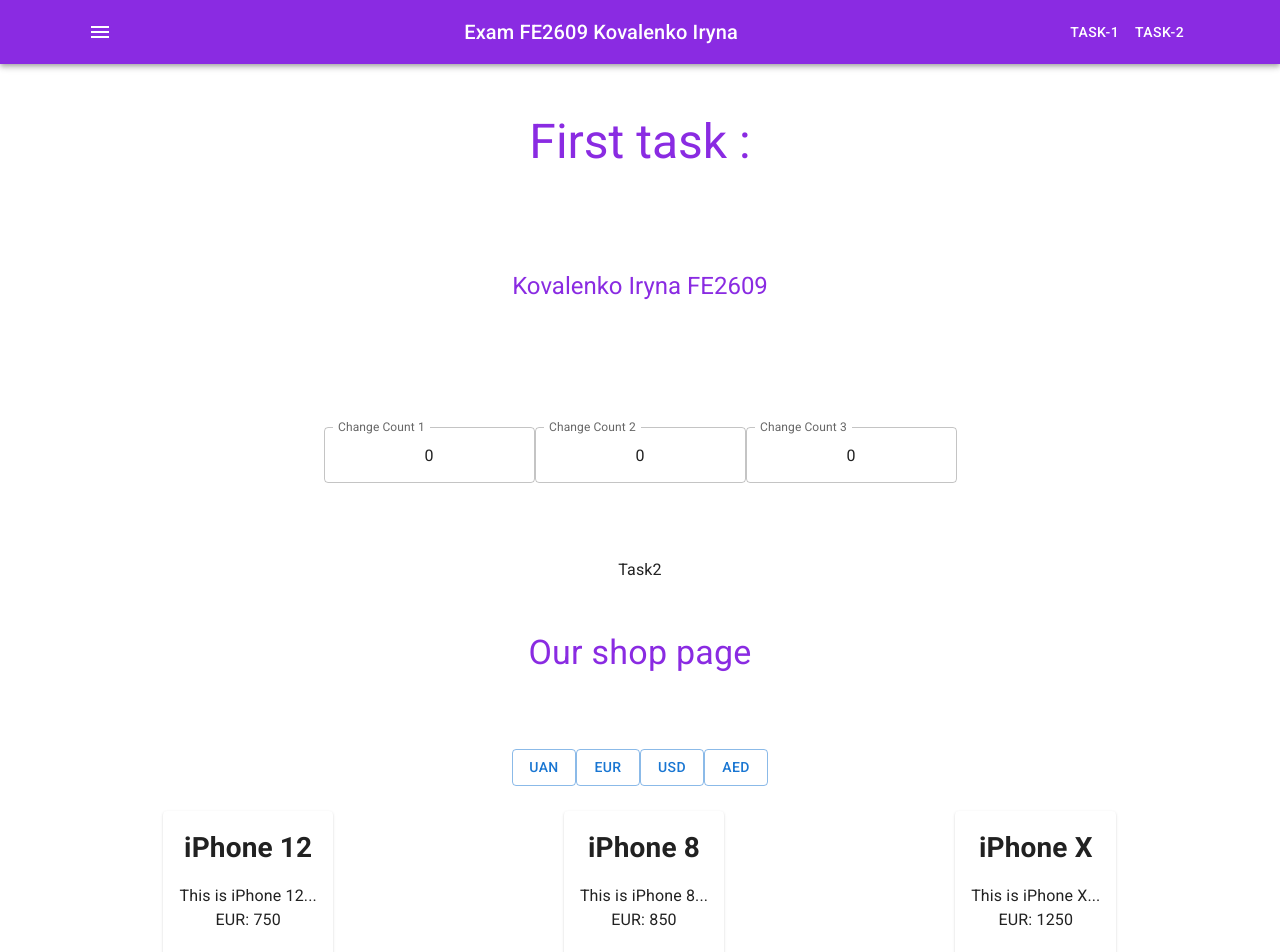
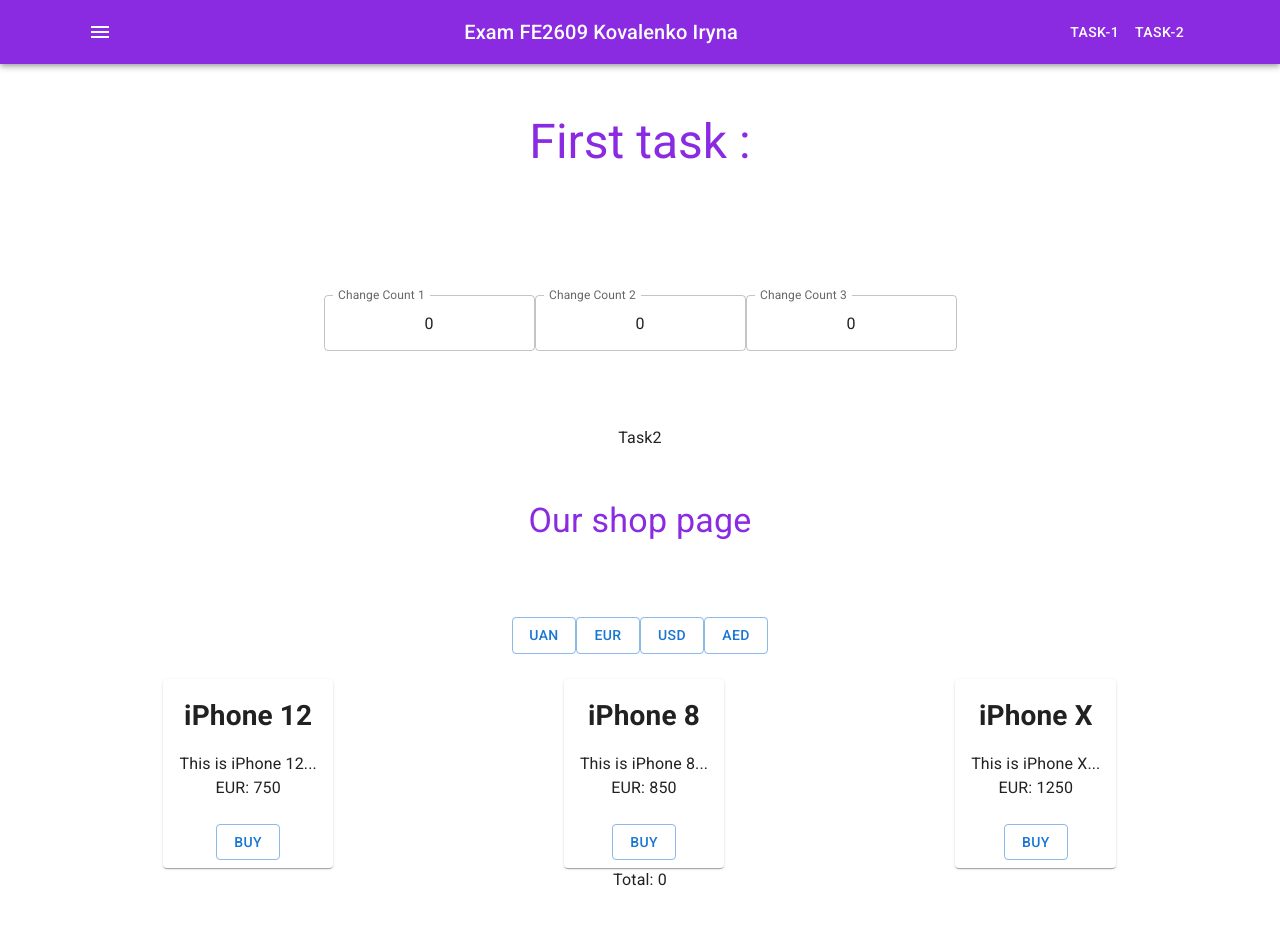
Before and after one commit to Irina77777777/Exam2609-React, a React (Create React App) app: page / in a window 1280 px wide. Shown: the top 952 px of the page. After the commit the page ends 892 px from the top, so only its background shows below. Built offline with nearby package versions, Linux system fonts and the light colour scheme.

Commit message:
work button buy

```diff
--- a/src/container/App/App.tsx
+++ b/src/container/App/App.tsx
@@ -17,21 +17,24 @@
 const App = (props: Props) => {
 
     const [totalData, setTotalData] = useState < TotalData > ({
-        totalCount: 5,
-        totalPrice: 100,
+        totalCount: 0,
+        totalPrice: 0,
     }
     )
 
 const addPriceToTotal = (count: number, price: number) => {
-    setTotalData({totalCount: count, totalPrice: count*price})
+    setTotalData((prevState: TotalData) => ({
+        totalCount: prevState.totalCount + count,
+        totalPrice: prevState.totalPrice + price*count,
+    }))
 }
 
     return (
         <StyledEngineProvider injectFirst>
             <CssBaseline />
             <Header />
-            <Main totalData={totalData} />
-            <Button onClick={() => addPriceToTotal(5, 500)}> Buy1</Button>
+            <Main totalData={totalData}
+            addPriceToTotal={addPriceToTotal} />
         </StyledEngineProvider>
     )
 }
--- a/src/container/Main/Main.tsx
+++ b/src/container/Main/Main.tsx
@@ -7,17 +7,17 @@
        totalData: {
     totalCount: number
     totalPrice: number
-}
+    }
+     addPriceToTotal:(count: number, price: number) => void
 }
 
 
-const Main = ({ totalData }: Props) => {
+const Main = ({ totalData, addPriceToTotal }: Props) => {
     return (
         <Container maxWidth="lg" component="main">
-
             <Task1 />
-            <Task2 totalData={totalData} />
-             {/* <Routes>
+            <Task2 totalData={totalData} addPriceToTotal={addPriceToTotal} />
+            {/* <Routes>
                  <Route path="/" element={<Task1 />} />
                  <Route path="/TASK-2" element={<Task2 />} />
             </Routes>   */}
--- a/src/container/Products/ProductListItem.tsx
+++ b/src/container/Products/ProductListItem.tsx
@@ -5,8 +5,9 @@
     title: string
     desc: string
     price: number
+    addPriceToTotal: (count: number, price: number) => void
 }
-const ProductListItem = ({ title, desc, price }: Props) => {
+const ProductListItem = ({ title, desc, price, addPriceToTotal }: Props) => {
   return (
       <Card className="product">
           <CardContent>
@@ -15,7 +16,8 @@
               <div className="product-price"> <span>EUR: </span> {price}</div>
           </CardContent>
           <CardActions className="btns-wrap">
-              <Button variant="outlined">Buy
+              <Button variant="outlined"
+              onClick={()=> addPriceToTotal(1, price)}>Buy
 
               </Button>
           </CardActions>
--- a/src/container/Products/Products.tsx
+++ b/src/container/Products/Products.tsx
@@ -1,8 +1,10 @@
 import { Grid } from "@mui/material"
 import ProductListItem from "./ProductListItem"
 
-type Props = {}
-const Products = (props: Props) => {
+type Props = {
+    addPriceToTotal: (count: number, price: number) => void
+}
+const Products = ({addPriceToTotal}: Props) => {
   return (
       <>
           <Grid
@@ -17,6 +19,7 @@
                       title="iPhone 12"
                       desc="This is iPhone 12..."
                       price={750}
+                      addPriceToTotal={addPriceToTotal}
                   />
               </Grid>
               <Grid item>
@@ -24,6 +27,7 @@
                       title="iPhone 8"
                       desc="This is iPhone 8..."
                       price={850}
+                      addPriceToTotal={addPriceToTotal}
                   />
               </Grid>
               <Grid item>
@@ -31,6 +35,7 @@
                       title="iPhone X"
                       desc="This is iPhone X..."
                       price={1250}
+                      addPriceToTotal={addPriceToTotal}
                   />
               </Grid>
           </Grid>
--- a/src/container/Task1/Task1.tsx
+++ b/src/container/Task1/Task1.tsx
@@ -16,15 +16,6 @@
                 sx={{ padding: '50px 0' }}
             >
                 First task :
-            </Typography>
-            <Typography
-                variant="h5"
-                align="center"
-                component="h1"
-                color="blueviolet"
-                sx={{ padding: '50px 0' }}
-            >
-                Kovalenko Iryna FE2609
             </Typography>
 
             <Container maxWidth="lg" sx={{ padding: '50px 10px' }}>
--- a/src/container/Task2/Task2.tsx
+++ b/src/container/Task2/Task2.tsx
@@ -3,15 +3,16 @@
 
 
 type Props = {
-     totalData :{
-    totalCount: number
-    totalPrice: number
-}
+    totalData: {
+        totalCount: number
+        totalPrice: number
+    }
+    addPriceToTotal: (count: number, price: number) => void
 }
 
 
 
-const Task2 = ({ totalData }: Props) => {
+const Task2 = ({ totalData, addPriceToTotal }: Props) => {
 
     return (
         <>
@@ -31,7 +32,7 @@
                 <Button variant="outlined">USD</Button>
                 <Button variant="outlined">AED</Button>
             </div>
-            <Products />
+            <Products addPriceToTotal={addPriceToTotal} />
             <div> Total: {totalData.totalPrice}</div>
         </>
     )
```
